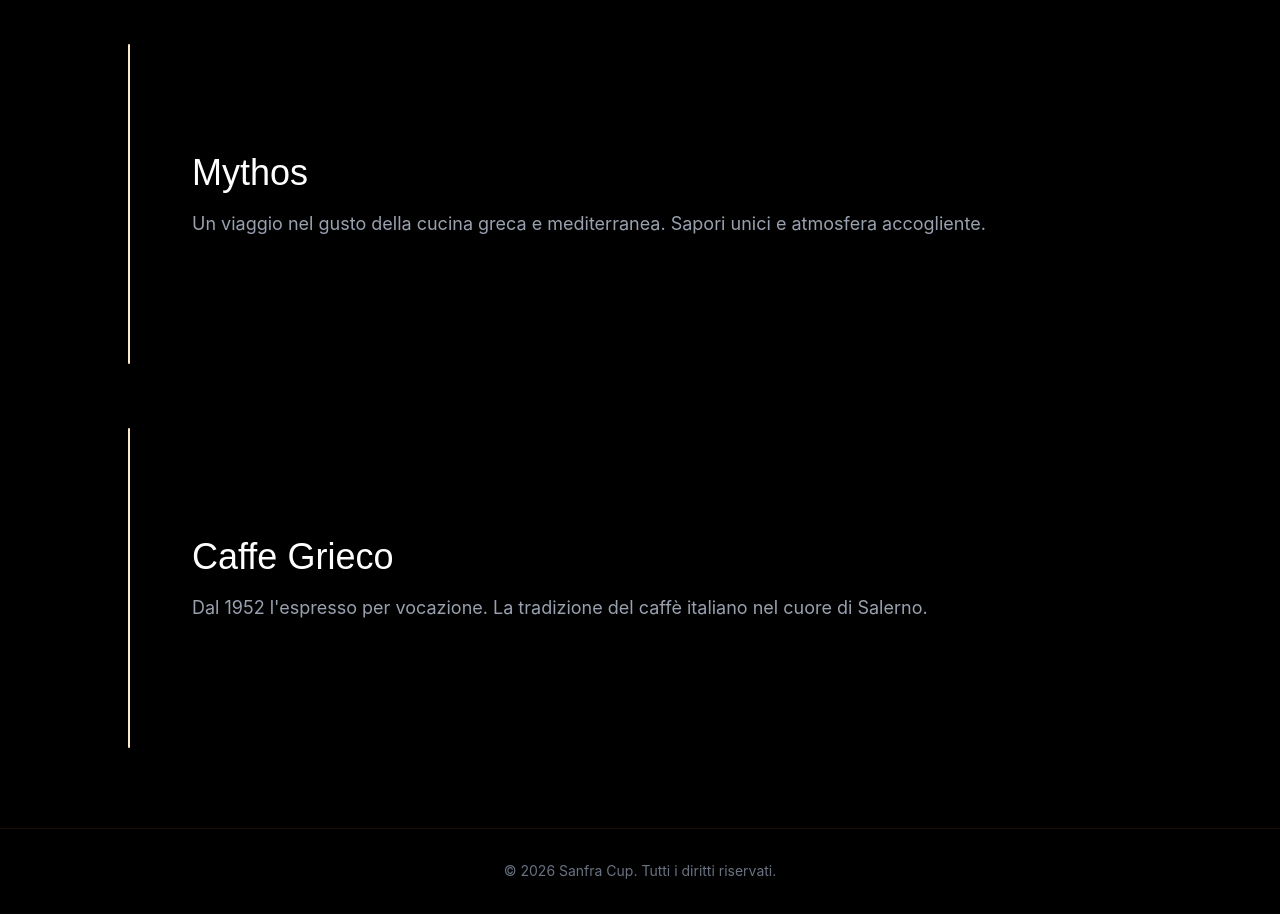
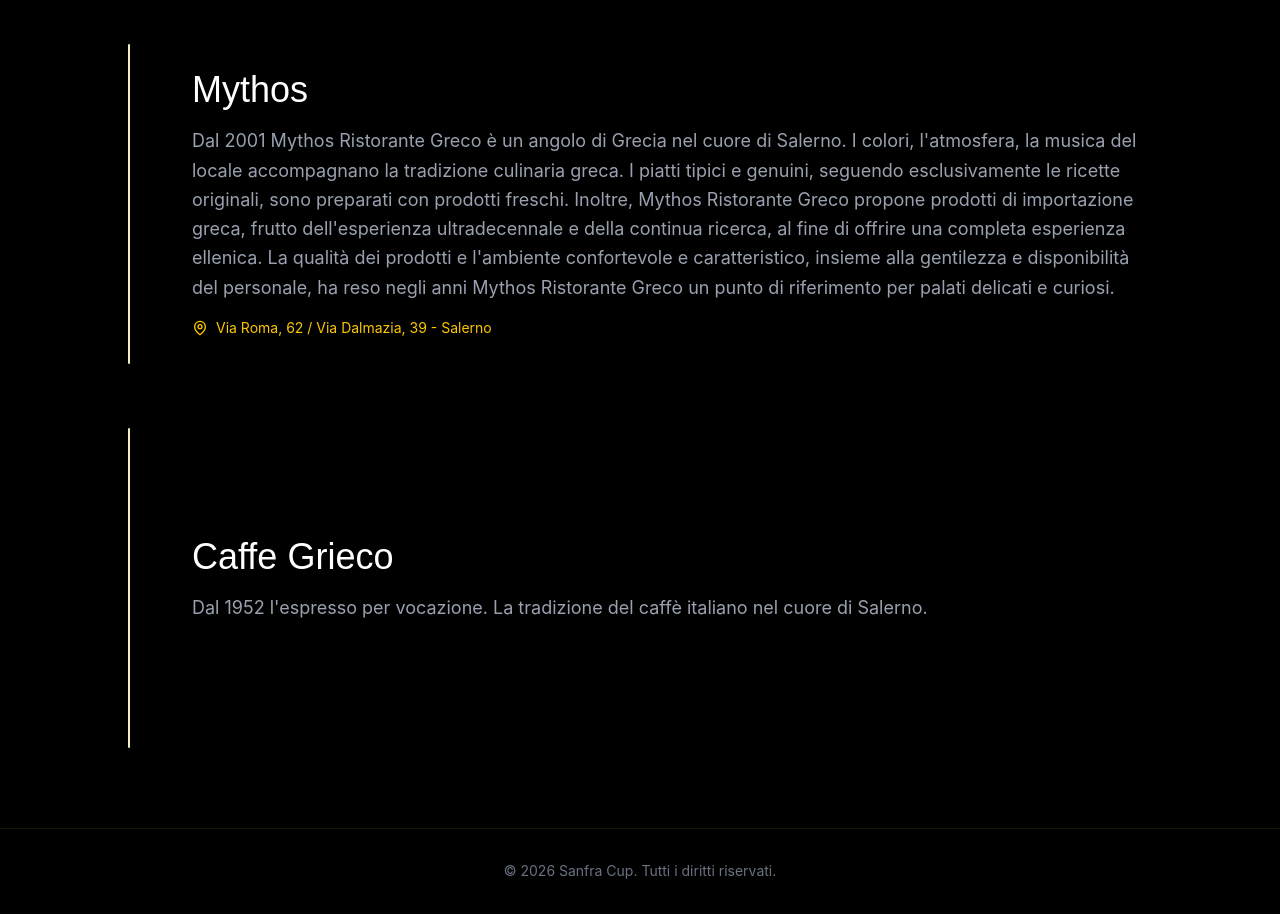
Before and after one commit to fabrizjo/v0-sanfra-cup-web-app, a Next.js app: page /sponsor in a window 1280 px wide. Shown: the part 900-1814 px from the top of the page. Built offline with nearby package versions, Linux system fonts and the light colour scheme.

Commit message:
feat: update Mythos description with full text and addresses
Include complete description and two addresses for Mythos.

Co-authored-by: null <256101200+fabrizjo@users.noreply.github.com>

```diff
--- a/app/sponsor/page.tsx
+++ b/app/sponsor/page.tsx
@@ -23,9 +23,10 @@ const sponsors = [
     id: "mythos",
     name: "Mythos",
     subtitle: "Partner Ufficiale",
-    description: "Un viaggio nel gusto della cucina greca e mediterranea. Sapori unici e atmosfera accogliente.",
+    description: "Dal 2001 Mythos Ristorante Greco è un angolo di Grecia nel cuore di Salerno. I colori, l'atmosfera, la musica del locale accompagnano la tradizione culinaria greca. I piatti tipici e genuini, seguendo esclusivamente le ricette originali, sono preparati con prodotti freschi. Inoltre, Mythos Ristorante Greco propone prodotti di importazione greca, frutto dell'esperienza ultradecennale e della continua ricerca, al fine di offrire una completa esperienza ellenica. La qualità dei prodotti e l'ambiente confortevole e caratteristico, insieme alla gentilezza e disponibilità del personale, ha reso negli anni Mythos Ristorante Greco un punto di riferimento per palati delicati e curiosi.",
+    address: "Via Roma, 62 / Via Dalmazia, 39 - Salerno",
     image: "/images/sponsors/mythos.png",
-    features: ["Cucina greca", "Mediterranea", "Atmosfera unica"]
+    features: ["Cucina greca", "Prodotti freschi", "Dal 2001"]
   },
   {
     id: "caffe-grieco",
```
